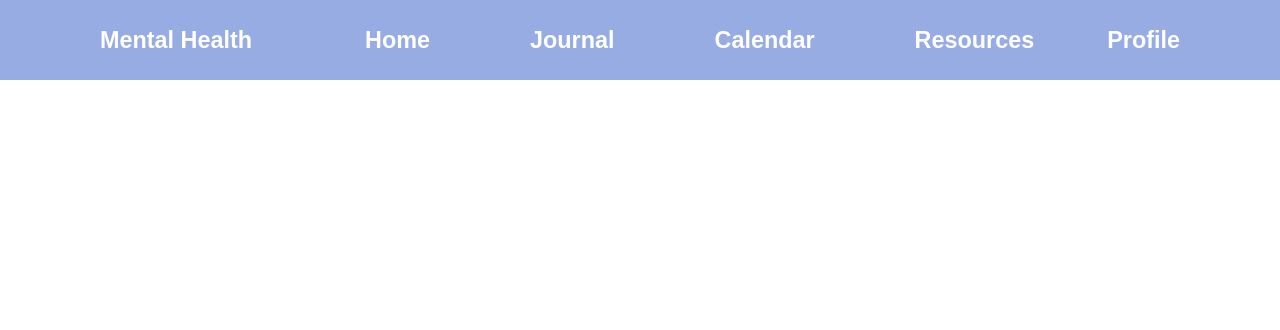
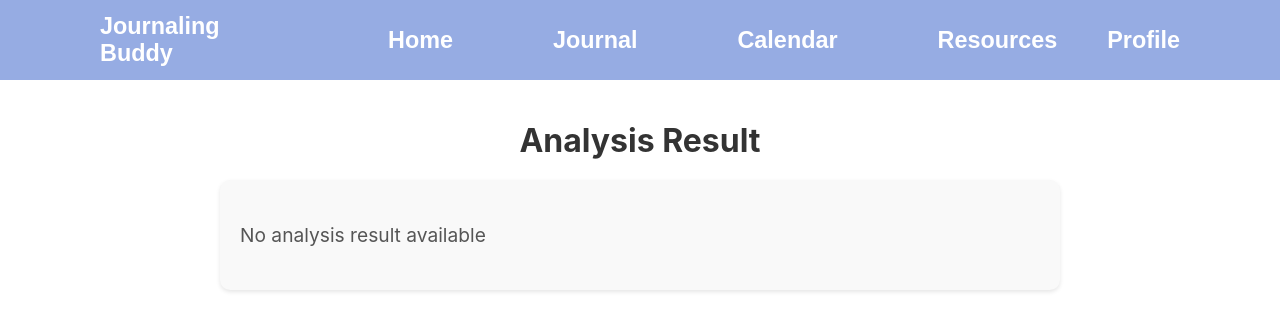
Before and after one commit to lukefreund/Mental-Health-Companion, a React (Create React App) app in the folder client/: page /analysis-result in a window 1280 px wide. Shown: the top 330 px of the page. Built offline with nearby package versions, Linux system fonts and the light colour scheme.

Commit message:
analysis

```diff
--- a/client/src/App.js
+++ b/client/src/App.js
@@ -7,6 +7,7 @@ import Navbar from "./components/navbar/Navbar.js";
 import Login from "./pages/login/Login.js";
 import ProfilePage from "./pages/profile/profile.js"; // Adjust path as necessary
 import Home from "./pages/home/Home.js";
+import AnalysisResultPage from "./components/analysisPage/analysisPage.js";
 
 const App = () => {
   return (
@@ -20,6 +21,7 @@ const App = () => {
         <Route path="/calendar" element={<Calendar />} />
         <Route path="/resources" element={<Resources />} />
         <Route path="/profile" element={<ProfilePage />} />
+        <Route path="/analysis-result" element={<AnalysisResultPage />} />
       </Routes>
     </Router>
   );
--- /dev/null
+++ b/client/src/components/analysisPage/analysisPage.css
@@ -0,0 +1,32 @@
+/* AnalysisResultPage.css */
+
+.analysis-result-container {
+    display: flex;
+    flex-direction: column;
+    align-items: center;
+    justify-content: center;
+    padding: 20px;
+    margin: auto;
+    max-width: 800px;
+  }
+
+  .analysis-result-header {
+    color: #333; /* or your app's primary text color */
+    font-size: 2rem;
+    margin-bottom: 20px;
+  }
+
+  .analysis-result-content {
+    background-color: #f9f9f9; /* light background for the content */
+    border-radius: 10px;
+    padding: 20px;
+    box-shadow: 0 2px 4px rgba(0, 0, 0, 0.1); /* subtle shadow for depth */
+    width: 100%;
+  }
+
+  .analysis-result-text {
+    color: #555; /* slightly muted text color */
+    font-size: 1.2rem;
+    line-height: 1.6;
+    white-space: pre-line; /* keep line breaks as in the original text */
+  }
--- /dev/null
+++ b/client/src/components/analysisPage/analysisPage.js
@@ -0,0 +1,22 @@
+// AnalysisResultPage.js
+import React from 'react';
+import { useLocation } from 'react-router-dom';
+import './analysisPage.css'; // Import the CSS
+
+const AnalysisResultPage = () => {
+  const location = useLocation();
+  const { analysisResult } = location.state || {};
+
+  return (
+    <div className="analysis-result-container">
+      <h1 className="analysis-result-header">Analysis Result</h1>
+      <div className="analysis-result-content">
+        <p className="analysis-result-text">
+          {analysisResult || 'No analysis result available'}
+        </p>
+      </div>
+    </div>
+  );
+};
+
+export default AnalysisResultPage;
--- a/client/src/components/journalEntry/JournalEntry.css
+++ b/client/src/components/journalEntry/JournalEntry.css
@@ -1,3 +1,20 @@
+/* Add this to your CSS file */
+
+.loader {
+  border: 5px solid #f3f3f3; /* Light grey */
+  border-top: 5px solid #3498db; /* Blue */
+  border-radius: 50%;
+  width: 50px;
+  height: 50px;
+  animation: spin 2s linear infinite;
+}
+
+@keyframes spin {
+  0% { transform: rotate(0deg); }
+  100% { transform: rotate(360deg); }
+}
+
+
 .journal-entry {
   display: flex;
   flex-direction: row;
--- a/client/src/components/journalEntry/JournalEntry.js
+++ b/client/src/components/journalEntry/JournalEntry.js
@@ -2,10 +2,13 @@ import React, { useState } from 'react';
 import './JournalEntry.css';
 import Mood from '../mood/Mood.js';
 import axios from 'axios';
+import { useNavigate } from 'react-router-dom';
 
 const JournalEntry = () => {
   const [entryText, setEntryText] = useState(''); // State to hold the text of the journal entry
   const [mood, setMood] = useState(''); // State to hold the selected mood
+  const [isLoading, setIsLoading] = useState(false); // State for tracking loading status
+  const navigate = useNavigate();
 
   const entryClick = async () => {
     const userId = localStorage.getItem('userId'); // Get the user ID from local storage
@@ -51,6 +54,23 @@ const JournalEntry = () => {
       // Handle the error here
       console.error('Error saving journal entry:', error);
     }
+
+    setIsLoading(true); // Set loading to true when request starts
+
+    try {
+      const response = await axios.post('http://localhost:8080/analyze', {
+        entry: entryText,
+        emotion: mood
+      });
+
+      navigate('/analysis-result', { state: { analysisResult: response.data } });
+      // Redirect to the analysis page with the response, or handle it as needed
+      console.log('Analysis result:', response.data);
+    } catch (error) {
+      console.error('Error analyzing journal entry:', error);
+    } finally {
+      setIsLoading(false); // Set loading to false when request is complete
+    }
   };
 
   return (
@@ -70,8 +90,11 @@ const JournalEntry = () => {
         </div>
       </div>
       <div className="journal-button">
-        <button onClick={entryClick}>Submit</button>
+        <button onClick={entryClick} disabled={isLoading}>
+          {isLoading ? 'Processing...' : 'Submit'}
+        </button>
       </div>
+      {isLoading && <div className="loader"></div>}
       <div className="mood-selector">
         <Mood onSelectMood={setMood}/>
         <h3 className="message">
--- a/client/src/components/navbar/Navbar.js
+++ b/client/src/components/navbar/Navbar.js
@@ -6,7 +6,7 @@ const Navbar = () => {
   return (
     <div className="header">
       <div className="header_left">
-        <h3>Mental Health</h3>
+        <h3>Journaling Buddy</h3>
       </div>
 
       <div className="header_center">
```
Also changed, not shown: 1 other file (tests, documents, lock files or other folders).
